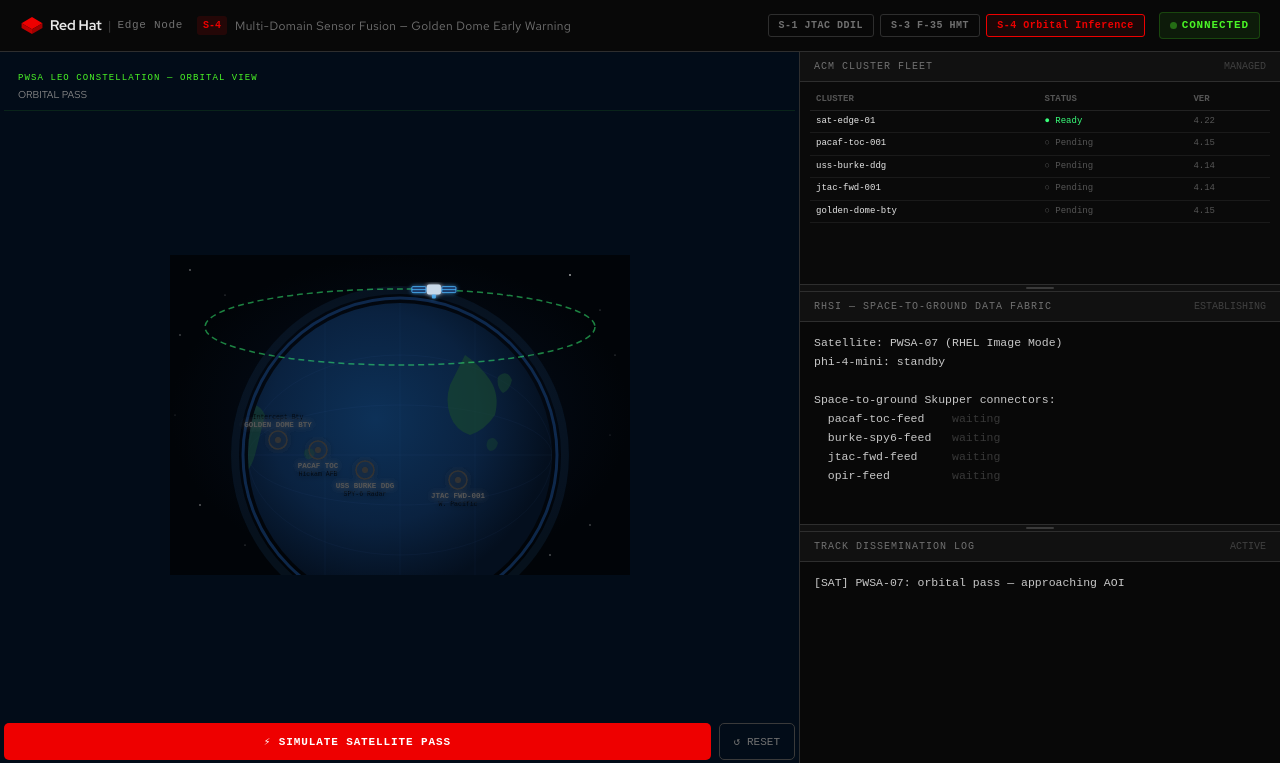
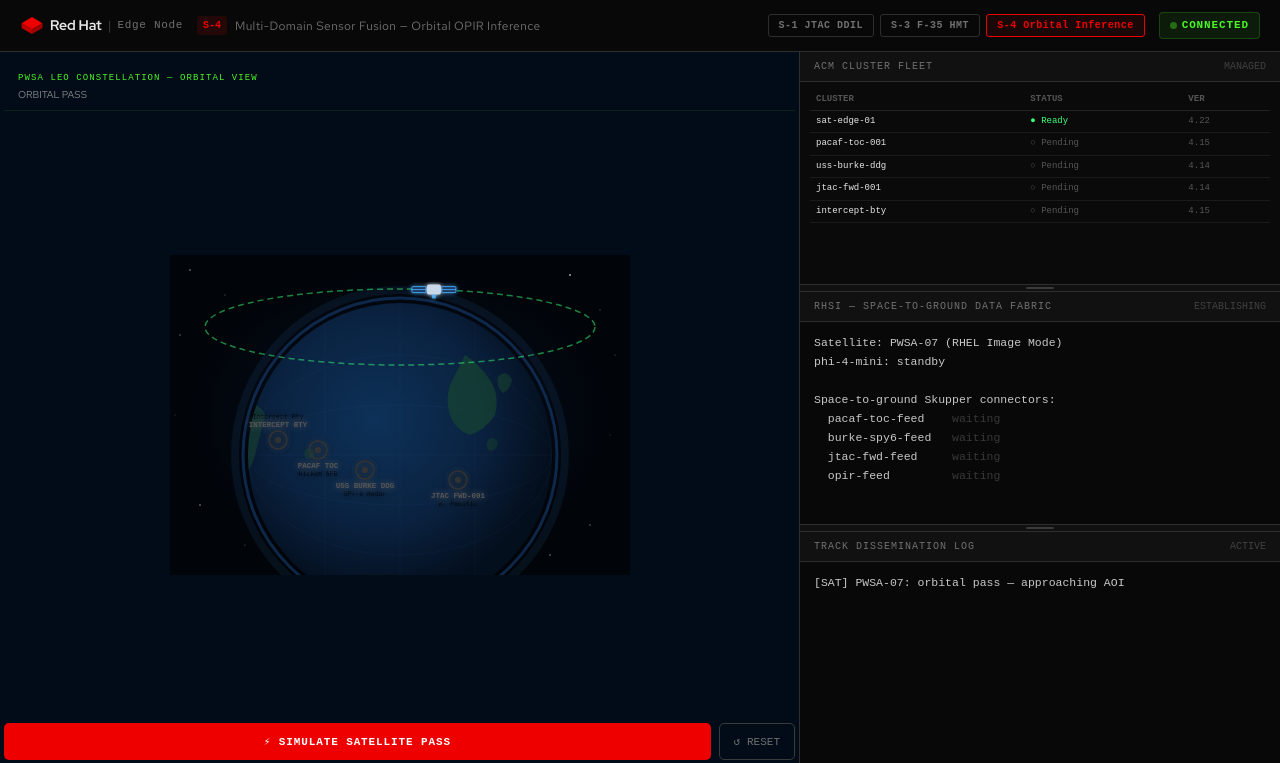
Before and after one commit to swarred/rh-edge-demo, a Flask app: template dashboard/templates/scenario4.html in a window 1280 px wide. Shown: the top 763 px of the page. Run offline with Flask 3, Linux system fonts and the light colour scheme; the template is opened without the code that fills it, so the values that code supplies are empty; some web fonts are replaced.

Commit message:
Remove all remaining Golden Dome references across S3, S4, and manifests
S3: 'Golden Dome' → 'OPIR track' in AI fusion log
S4: 'GOLDEN DOME BTY' → 'INTERCEPT BTY' in globe SVG node label
S4: 'golden-dome-bty' → 'intercept-bty' in ACM cluster table
S4: page title and scenario header updated to Orbital Inference / OPIR
S4: GOLDEN-DOME-BTY → INTERCEPT-BTY in dissemination log
manifests: golden-dome-bty renamed to intercept-bty

Co-Authored-By: Claude Sonnet 4.6 (1M context) <noreply@anthropic.com>

```diff
--- a/dashboard/app.py
+++ b/dashboard/app.py
@@ -70,7 +70,7 @@ _S4_STEPS = [
     (12, "PACAF",    "PACAF-TOC-001: verified track received"),
     (15, "NAVY",     "USS-BURKE-DDG: SPY-6 radar cueing initiated"),
     (18, "JTAC",     "JTAC-FWD-001: track received — operators alerted"),
-    (21, "DOME",     "GOLDEN-DOME-BTY: OPIR track correlated — intercept solution computed"),
+    (21, "DOME",     "INTERCEPT-BTY: OPIR track correlated — intercept solution computed"),
     (23, "COMPLETE", "DISSEMINATION COMPLETE — 7.8s · 4 nodes notified"),
 ]
 
--- a/dashboard/templates/scenario3.html
+++ b/dashboard/templates/scenario3.html
@@ -481,7 +481,7 @@ function aiLog(events, recReady, approved) {
   html += 'Fusing inputs:\n';
   html += '  CCA swarm     → 6 drone track feeds\n';
   html += '  GND radar     → closure rate, intercept window\n';
-  html += '  Golden Dome   → threat classification, salvo count\n\n';
+  html += '  OPIR track    → threat classification, salvo count\n\n';
   if (recReady) {
     html += '<span class="t-ok">Inference complete — 187ms</span>\n\n';
     html += '<span class="t-bold">Fused directive: BREAK LEFT · 4G · CHAFF ×2</span>\n';
--- a/dashboard/templates/scenario4.html
+++ b/dashboard/templates/scenario4.html
@@ -3,7 +3,7 @@
 <head>
   <meta charset="utf-8">
   <meta name="viewport" content="width=device-width, initial-scale=1">
-  <title>RH Edge Node — Golden Dome Sensor Fusion</title>
+  <title>RH Edge Node — Orbital Inference</title>
   <link rel="preconnect" href="https://fonts.googleapis.com">
   <link href="https://fonts.googleapis.com/css2?family=Red+Hat+Display:wght@400;600;700&family=Red+Hat+Text:wght@400;500&family=Red+Hat+Mono&display=swap" rel="stylesheet">
   <link rel="stylesheet" href="/static/css/dashboard.css">
@@ -159,7 +159,7 @@
 
   <div class="header-scenario">
     <span class="scenario-tag">S-4</span>
-    <span class="scenario-name">Multi-Domain Sensor Fusion — Golden Dome Early Warning</span>
+    <span class="scenario-name">Multi-Domain Sensor Fusion — Orbital OPIR Inference</span>
   </div>
 
   <nav class="scenario-nav">
@@ -322,11 +322,11 @@
           <text id="time-jtac" x="288" y="259" class="gnode-time" text-anchor="middle"></text>
         </g>
 
-        <!-- Golden Dome Battery -->
+        <!-- Intercept Battery -->
         <g id="gnode-dome" class="gnode gnode-off" filter="url(#node-glow)">
           <circle cx="108" cy="185" r="9" class="gnode-ring"/>
           <circle cx="108" cy="185" r="3" class="gnode-dot"/>
-          <text x="108" y="172" class="gnode-label" text-anchor="middle">GOLDEN DOME BTY</text>
+          <text x="108" y="172" class="gnode-label" text-anchor="middle">INTERCEPT BTY</text>
           <text x="108" y="164" class="gnode-sublabel" text-anchor="middle">Intercept Bty</text>
           <text id="time-dome" x="108" y="156" class="gnode-time" text-anchor="middle"></text>
         </g>
@@ -412,7 +412,7 @@
               <td class="acm-ver">4.14</td>
             </tr>
             <tr>
-              <td class="acm-name" id="acm-dome">golden-dome-bty</td>
+              <td class="acm-name" id="acm-dome">intercept-bty</td>
               <td><span id="acm-dome-s" class="acm-ver">○ Pending</span></td>
               <td class="acm-ver">4.15</td>
             </tr>
--- a/ocp/acm/managed-clusters.yaml
+++ b/ocp/acm/managed-clusters.yaml
@@ -19,7 +19,7 @@ metadata:
     cloud: Other
     domain: orbital
     location: LEO
-    mission: golden-dome-sensing
+    mission: orbital-opir-sensing
     platform: RHEL-Image-Mode
   annotations:
     open-cluster-management/created-via: demo
@@ -75,7 +75,7 @@ spec:
 apiVersion: cluster.open-cluster-management.io/v1
 kind: ManagedCluster
 metadata:
-  name: golden-dome-bty
+  name: intercept-bty
   labels:
     cluster.open-cluster-management.io/clusterset: mission-edge
     vendor: MicroShift
```
